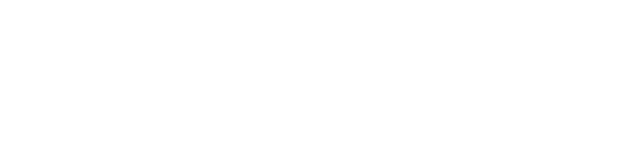
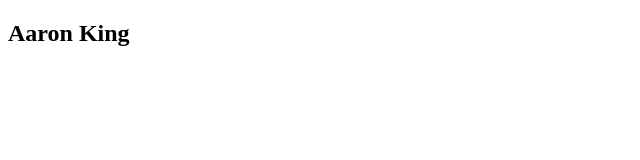
Before and after one commit to AaronSE2020/foobar, a plain HTML site: page index.html in a window 1280 px wide. Shown: the whole page, without its empty margins (0-640 px from the left). Drawn offline with Linux system fonts and the light colour scheme.

Commit message:
update h2 with my name

```diff
--- a/index.html
+++ b/index.html
@@ -4,6 +4,6 @@
   <title>I'm committed</title>
 </head>
 <body>
-  <h2></h2>
+  <h2>Aaron King</h2>
 </body>
 </html>
```
